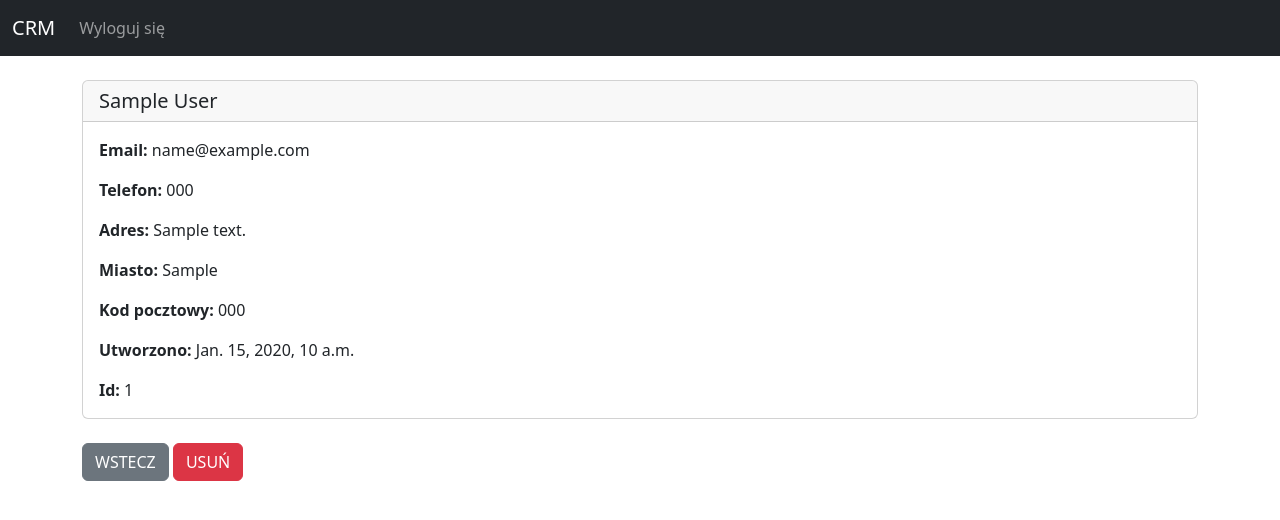
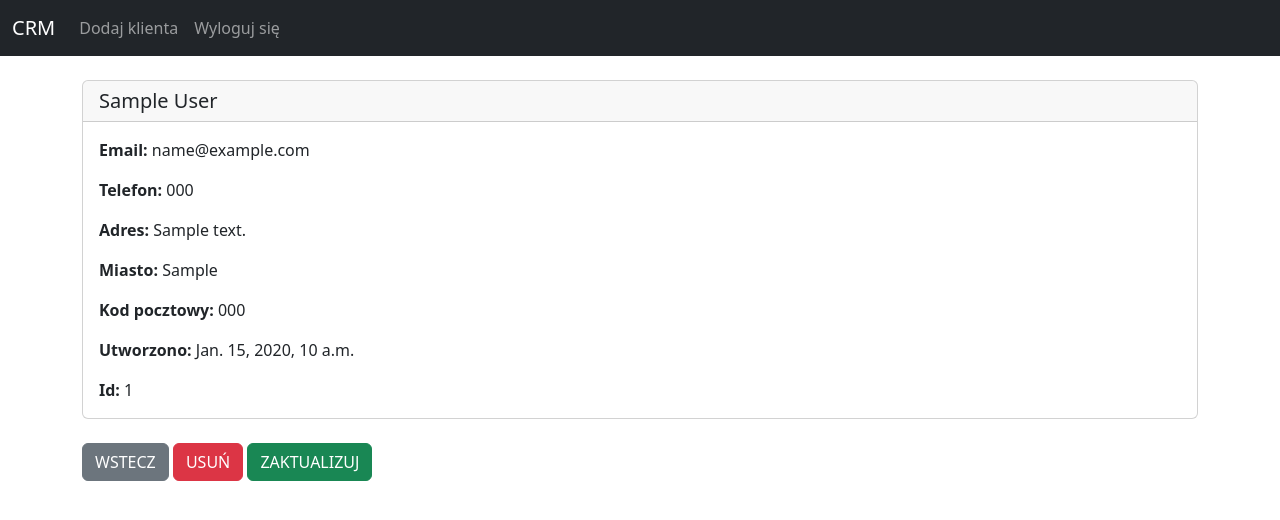
Before and after one commit to julkiea/Django-crm, a Django app: page /record/1 in a window 1280 px wide. Shown: the top 520 px of the page. Run offline with Django 5.2, Linux system fonts and the light colour scheme; a user stored in the database is signed in; tables that the repository leaves empty hold one stand-in row (values such as "Sample post").

Commit message:
Update home page, navbar, record

```diff
--- a/website/templates/home.html
+++ b/website/templates/home.html
@@ -6,7 +6,7 @@
 
 {% if user.is_authenticated %}
 
-<h1>Records...</h1>
+
 
 <table class="table table-striped table-hover table-bordered">
   <thead class="table-dark">
--- a/website/templates/navbar.html
+++ b/website/templates/navbar.html
@@ -7,6 +7,10 @@
       <div class="collapse navbar-collapse" id="navbarSupportedContent">
         <ul class="navbar-nav me-auto mb-2 mb-lg-0">
           {% if user.is_authenticated %}
+          <li class="nav-item">
+            <a class="nav-link" href="{% url 'add_record' %}">Dodaj klienta</a>
+          </li>
+
           <li class="nav-item">
             <a class="nav-link" href="{% url 'logout' %}">Wyloguj się</a>
           </li>
--- a/website/templates/record.html
+++ b/website/templates/record.html
@@ -28,7 +28,7 @@
   </div>
   <br/>
 <a href = "{% url 'home' %}" class = "btn btn-secondary"> WSTECZ </a>
-<a href = "{% url 'home' %}" class = "btn btn-danger"> USUŃ </a>
-
+<a href = "{% url 'delete_record' customer_record.id %}" class = "btn btn-danger"> USUŃ </a>
+<a href = "{% url 'update_record' customer_record.id %}" class = "btn btn-success"> ZAKTUALIZUJ </a>
 
 {% endblock %}
```
